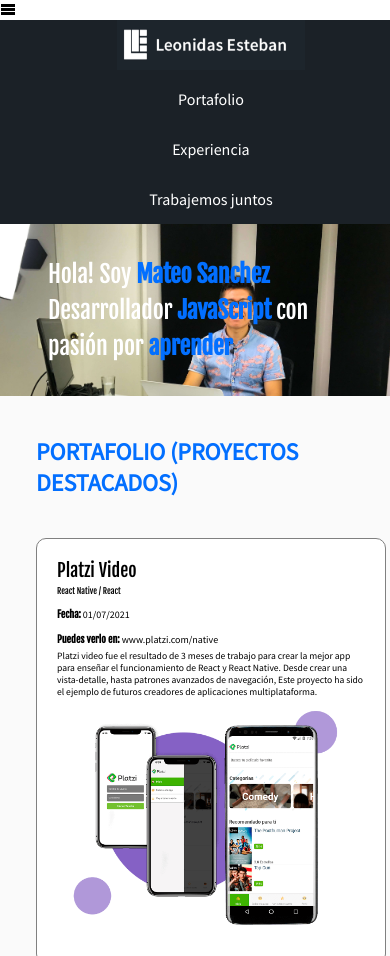
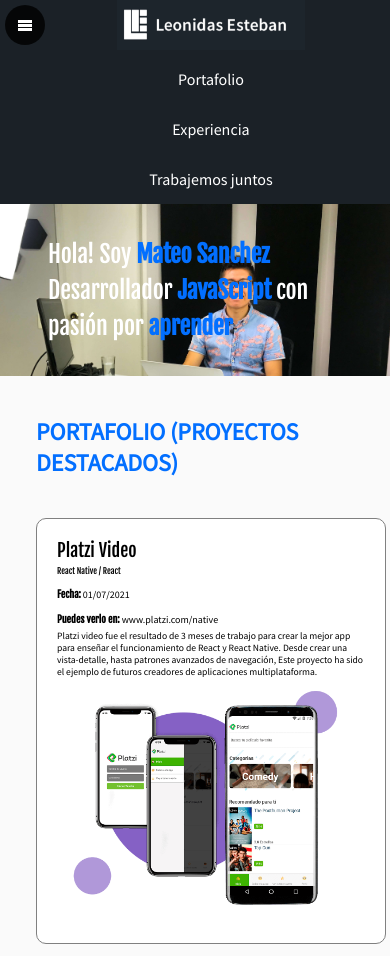
Before and after one commit to mateoyamith/desarrolloweb, a plain HTML site: page index.html in a window 390 px wide. Shown: the top 956 px of the page. Drawn offline with Linux system fonts and the light colour scheme; files whose address does not match are found by name.

Commit message:
Añadiendo un menú de hamburguesa

```diff
--- a/css/estilos.css
+++ b/css/estilos.css
@@ -395,6 +395,22 @@ figure {
     background-image: url(../images/instagram.svg);
 }
 
+.burgerButton {
+    width: 40px;
+    height: 40px;
+    border-radius: 50%;
+    background-color: rgba(0, 0, 0, 0.8);
+    display: none;
+    line-height: 40px;
+    text-align: center;
+    position: fixed;
+    z-index: 4;
+    left: 5px;
+    top: 5px;
+    color: white;
+    /* font-size: 50px; */
+}
+
 
 /*Desktop first que empieces desde el MQ más grande*/
 
@@ -424,6 +440,9 @@ figure {
 }
 
 @media screen and (max-width:767px) {
+    .burgerButton {
+        display: block;
+    }
     .header {
         display: block;
         height: auto;
--- a/index.html
+++ b/index.html
@@ -20,7 +20,7 @@
 </head>
 
 <body>
-    <i class="icon-menu"></i>
+    <i class="icon-menu burgerButton"></i>
     <header class="header">
         <div class="container">
             <figure class="logo">
```
